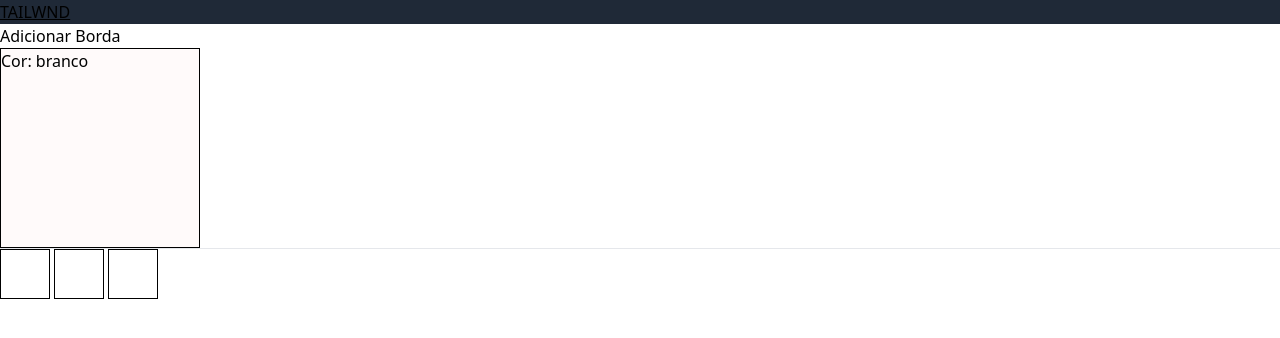
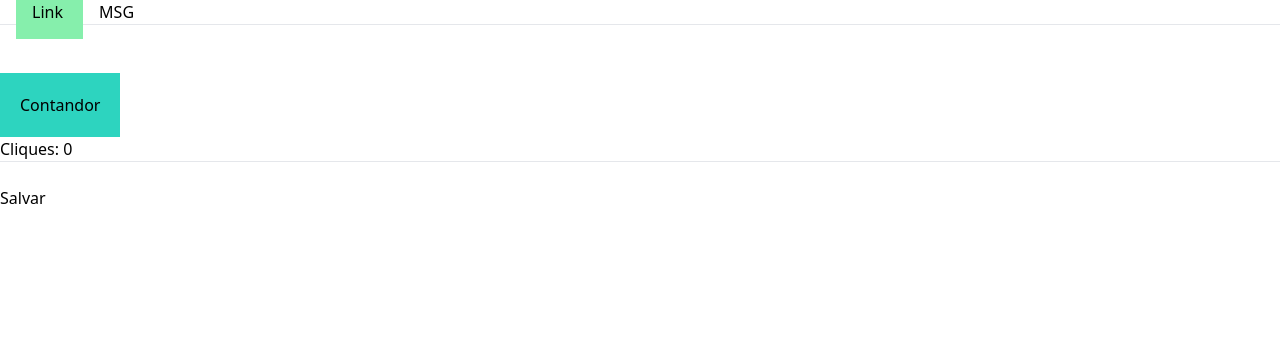
Before and after one commit to JotaPrimo/VueJS, a website: page src/index.html in a window 1280 px wide. Drawn offline with Linux system fonts and the light colour scheme.

Commit message:
266. Diretiva V-On - Implementando modificadores

```diff
--- a/src/index.html
+++ b/src/index.html
@@ -6,7 +6,7 @@
     <meta http-equiv="X-UA-Compatible" content="IE=edge" />
     <meta name="viewport" content="width=device-width, initial-scale=1.0" />
     <title>Vue Básico</title>
-    <link href="/dist/output.css" rel="stylesheet">
+    <link href="/dist/output.css" rel="stylesheet" />
     <script src="js/vue.js"></script>
     <style>
         .vermelho {
@@ -50,29 +50,49 @@
     <!-- sintaxe suggar de v-on: use @ -->
     <!-- pegando dados do evento, usar $event-->
     <div id="app">
-        <div class="bg-gray-800 uppercase underline">tailwnd</div>
-        <button @click="setarBorda()">Adicionar Borda</button>
-        <div class="borda div-principal" :class="cor">Cor: {{ cor }}</div>
+        <a class="bg-green-300 p-4 m-4" href="https://github.com/" target="_"
+            @click.prevent="previnirComportamentopadrao($event)">
+            Link
+        </a>
+        MSG {{ msg }}
         <hr />
-        <div class="div borda div-comum" @click="mudarCor('verde')"></div>
+        <br />
+        <br />
+        <button @click.once="countCliques()" class="bg-teal-400 p-5">
+            Contandor
+        </button>
+        <p>Cliques: {{ cliques }}</p>
 
-        <div @mouseout="mudarCor('vermelho')" @mouseover="mudarCor('azul')" class="div borda div-comum"></div>
-        <div @mousemove="coordenadas($event)" class="div borda div-comum"></div>
+        <hr />
+        <br />
+        <form
+            @submit.prevent.once="prevenirUmaVez()"
+            method="get">
+            <button type="submit">Salvar</button>
+        </form>
     </div>
 
     <script>
         let options = {
             el: "#app",
             data: {
-                cor: "branco",
+                msg: "",
+                cliques: 0,
+                formulario: ''
             },
 
             methods: {
-                mudarCor(c) {
-                    this.cor = c;
+                previnirComportamentopadrao(e) {
+                    e.preventDefault();
+                    this.msg = "Comportamento padrao ativado";
                 },
-                coordenadas(event) {
-                    console.log(event)
+
+                countCliques() {
+                    this.cliques++;
+                },
+
+                prevenirUmaVez() {
+                    this.formulario = 'Previnindo default'
                 }
             },
         };
```
Also changed, not shown: dist/output.css.
